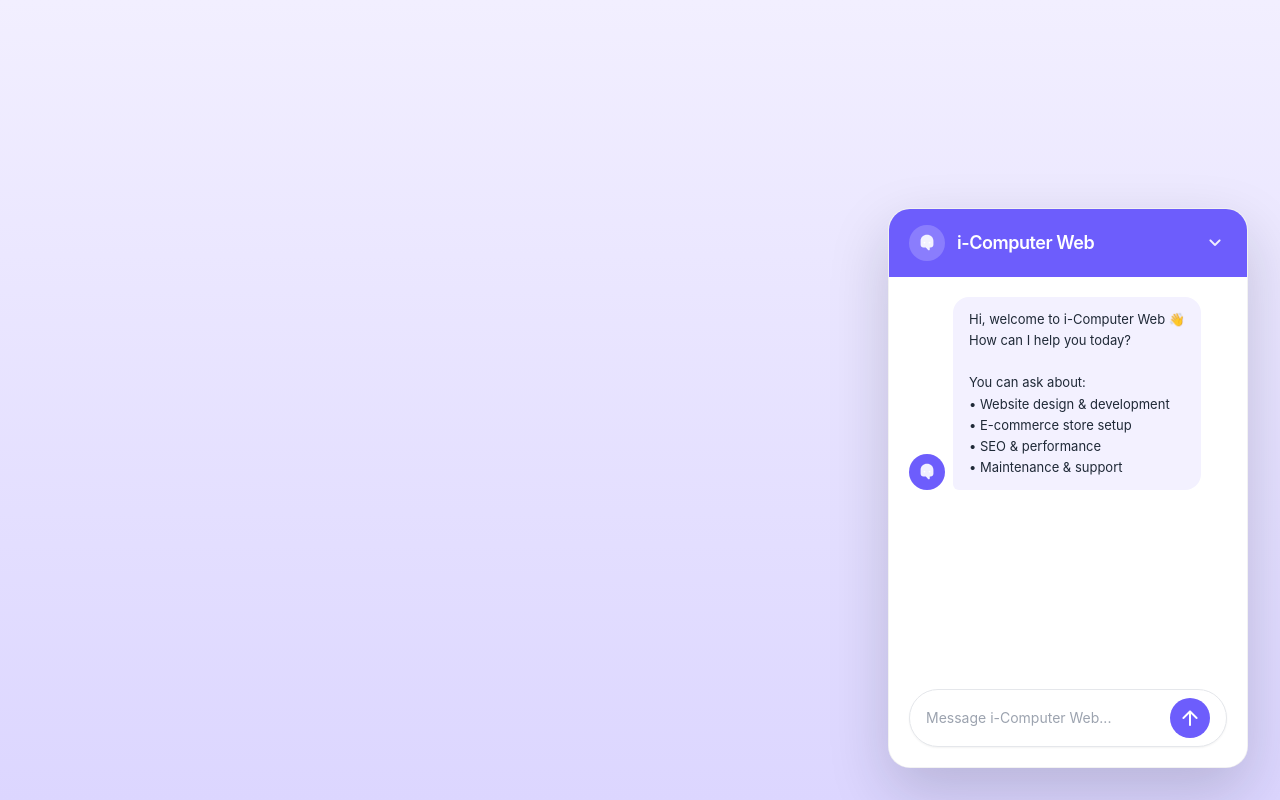
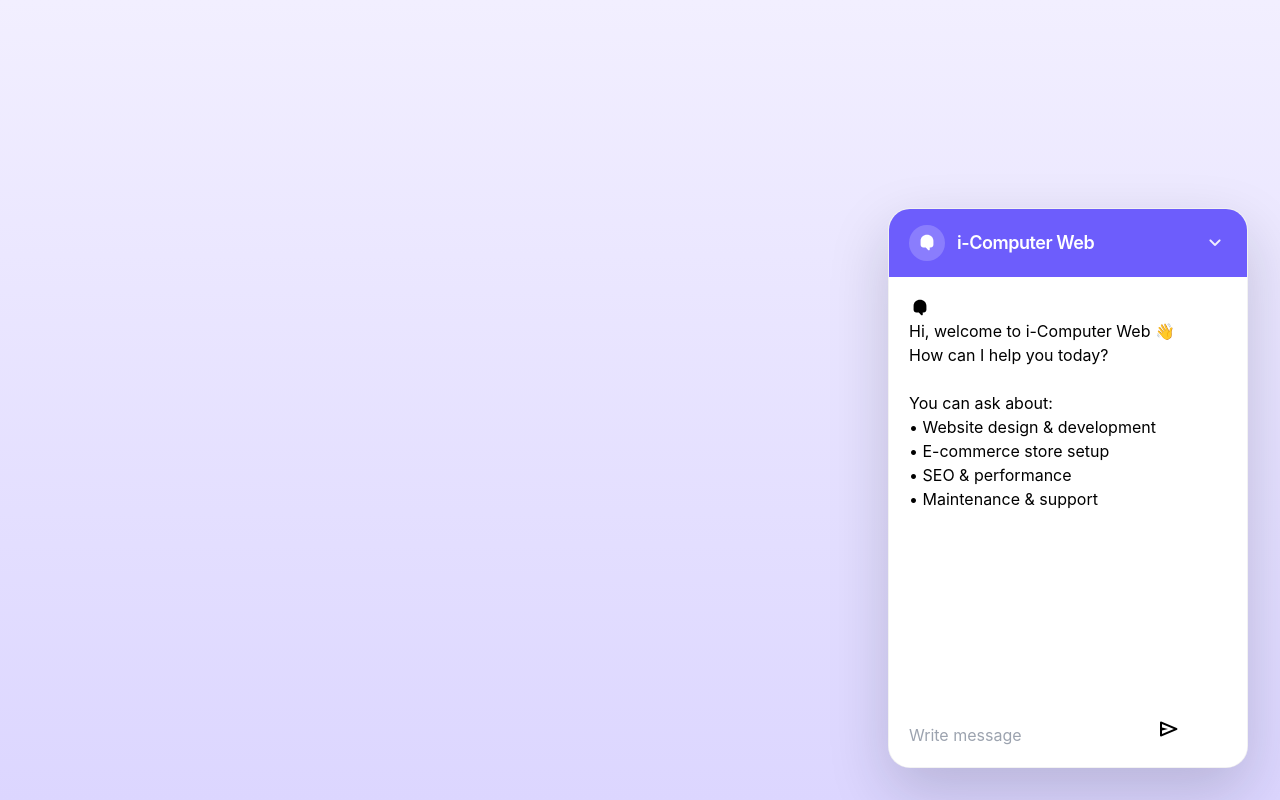
Before and after one commit to WMDTHARUSHIKA/i-computer-chatbot, a React (Vite) app: page / in a window 1280 px wide. Both pictures are taken after a click on the button "Open chatbot". Built offline with nearby package versions, Linux system fonts and the light colour scheme.

Commit message:
updated project

```diff
--- a/src/App.jsx
+++ b/src/App.jsx
@@ -65,9 +65,14 @@
   return null;
 };
 
-const App = () => {
-  // ✅ toggler state
-  const [isOpen, setIsOpen] = useState(false);
+export default function App() {
+  // ✅ embed mode: when opened as https://.../?embed=1
+  const isEmbed =
+    typeof window !== "undefined" &&
+    new URLSearchParams(window.location.search).get("embed") === "1";
+
+  // ✅ In embed mode open immediately (no internal launcher click required)
+  const [isOpen, setIsOpen] = useState(isEmbed ? true : false);
 
   const [chatHistory, setChatHistory] = useState(() => loadHistory());
   const [isLoading, setIsLoading] = useState(false);
@@ -80,13 +85,28 @@
     historyRef.current = chatHistory;
   }, [chatHistory]);
 
-  // Auto-scroll (only when popup is open)
+  // ✅ Add class to remove background in embed mode (CSS will handle it)
   useEffect(() => {
-    if (!isOpen) return;
+    if (!isEmbed) return;
+
+    document.documentElement.classList.add("chat-embed");
+    document.body.classList.add("chat-embed");
+
+    return () => {
+      document.documentElement.classList.remove("chat-embed");
+      document.body.classList.remove("chat-embed");
+    };
+  }, [isEmbed]);
+
+  // Auto-scroll when open (embed is always open)
+  useEffect(() => {
+    const openNow = isEmbed || isOpen;
+    if (!openNow) return;
+
     const el = chatBodyRef.current;
     if (!el) return;
     el.scrollTo({ top: el.scrollHeight, behavior: "smooth" });
-  }, [chatHistory, isOpen]);
+  }, [chatHistory, isOpen, isEmbed]);
 
   // Persist
   useEffect(() => {
@@ -102,13 +122,14 @@
     return () => abortRef.current?.abort?.();
   }, []);
 
-  // Abort + unlock input when closing popup
+  // Abort + unlock input when closing popup (NOT in embed mode)
   useEffect(() => {
+    if (isEmbed) return;
     if (!isOpen) {
       abortRef.current?.abort?.();
       setIsLoading(false);
     }
-  }, [isOpen]);
+  }, [isOpen, isEmbed]);
 
   const setPlaceholderText = (placeholderId, text, isError = false) => {
     setChatHistory((prev) =>
@@ -172,7 +193,7 @@
           signal: controller.signal,
         });
 
-        // ✅ Silent retries (no retry message shown in chat)
+        // silent retries
         if (isBusyStatus(res.status)) {
           if (attempt < maxAttempts) {
             await sleep(800 * attempt);
@@ -235,8 +256,8 @@
   const handleSend = (text) => {
     if (isLoading) return;
 
-    // ensure open when sending
-    if (!isOpen) setIsOpen(true);
+    // non-embed: ensure open when sending
+    if (!isEmbed && !isOpen) setIsOpen(true);
 
     setIsLoading(true);
 
@@ -255,27 +276,8 @@
     generateBotResponse([...base, userMsg], placeholderId);
   };
 
-  const openChat = () => setIsOpen(true);
-  const closeChat = () => setIsOpen(false);
-
-  return (
-    <div className="chatbot-wrapper">
-      {/* ✅ Toggler button when closed */}
-      {!isOpen && (
-        <button
-          type="button"
-          className="chatbot-launcher"
-          onClick={openChat}
-          aria-label="Open chatbot"
-        >
-          <ChatbotIcon className="text-white" />
-        </button>
-      )}
-
-      {/* ✅ Popup when open */}
-      {isOpen && (
-        <div className="chatbot-popup">
-          {/* Header */}
+  const ChatPopup = (
+    <div className={`chatbot-popup ${isEmbed ? "chatbot-embed-fill" : ""}`}>
       <div className="chat-header">
         <div className="header-info">
           <div className="header-icon-container">
@@ -284,31 +286,51 @@
           <h2 className="logo-text">{companyInfo.name}</h2>
         </div>
 
+        {/* ✅ hide close arrow in embed (close handled by website button) */}
+        {!isEmbed && (
           <button
             type="button"
             className="material-symbols-rounded header-arrow"
-              onClick={closeChat}
+            onClick={() => setIsOpen(false)}
             aria-label="Close chatbot"
           >
             keyboard_arrow_down
           </button>
+        )}
       </div>
 
-          {/* Body */}
       <div className="chatbot-body" ref={chatBodyRef}>
         {chatHistory.map((chat) => (
           <ChatMessage key={chat.id} chat={chat} />
         ))}
       </div>
 
-          {/* Footer */}
       <div className="chat-footer">
         <ChatForm onSend={handleSend} disabled={isLoading} />
       </div>
     </div>
+  );
+
+  // ✅ EMBED: show chat space immediately (no internal launcher / no purple screen)
+  if (isEmbed) {
+    return <div className="chatbot-embed-root">{ChatPopup}</div>;
+  }
+
+  // ✅ NORMAL (standalone chatbot site): toggler + popup
+  return (
+    <div className="chatbot-wrapper">
+      {!isOpen && (
+        <button
+          type="button"
+          className="chatbot-launcher"
+          onClick={() => setIsOpen(true)}
+          aria-label="Open chatbot"
+        >
+          <ChatbotIcon className="text-white" />
+        </button>
       )}
+
+      {isOpen && ChatPopup}
     </div>
   );
-};
-
-export default App;
+}
--- a/src/components/ChatForm.jsx
+++ b/src/components/ChatForm.jsx
@@ -1,6 +1,6 @@
 import { useRef } from "react";
 
-const ChatForm = ({ onSend, disabled = false }) => {
+export default function ChatForm({ onSend, disabled = false }) {
   const inputRef = useRef(null);
 
   const handleSubmit = (e) => {
@@ -15,27 +15,25 @@
   };
 
   return (
-    <form className="chat-form" onSubmit={handleSubmit}>
+    <form className="icw-form" onSubmit={handleSubmit}>
       <input
         ref={inputRef}
+        className="icw-input"
         type="text"
-        placeholder={disabled ? "Please wait..." : "Message i-Computer Web..."}
-        className="message-input"
-        required
+        placeholder="Write message"
         autoComplete="off"
         disabled={disabled}
+        required
       />
       <button
+        className="icw-send"
         type="submit"
-        className="send-btn material-symbols-rounded"
         disabled={disabled}
-        aria-disabled={disabled}
-        aria-label="Send message"
+        aria-label="Send"
+        title="Send"
       >
-        arrow_upward
+        <span className="material-symbols-rounded">send</span>
       </button>
     </form>
   );
-};
-
-export default ChatForm;
+}
--- a/src/components/ChatMessage.jsx
+++ b/src/components/ChatMessage.jsx
@@ -1,25 +1,19 @@
 import ChatbotIcon from "./ChatbotIcon";
 
-const ChatMessage = ({ chat }) => {
+export default function ChatMessage({ chat }) {
+  const isBot = chat.role === "model";
+
   return (
-    <div
-      className={`message ${chat.role === "model" ? "bot" : "user"}-message ${
-        chat.isError ? "error" : ""
-      }`}
-    >
-      {chat.role === "model" && (
-        <div className="bot-icon-wrapper">
-          <ChatbotIcon className="text-white" />
+    <div className={`icw-msg ${isBot ? "icw-bot" : "icw-user"} ${chat.isError ? "icw-error" : ""}`}>
+      {isBot && (
+        <div className="icw-bot-avatar" aria-hidden="true">
+          <ChatbotIcon className="icw-bot-avatar-icon" />
         </div>
       )}
 
-      <div className="message-text-container">
-        <p className="message-text" style={{ whiteSpace: "pre-line" }}>
-          {chat.text}
-        </p>
+      <div className="icw-bubble" style={{ whiteSpace: "pre-line" }}>
+        {chat.text}
       </div>
     </div>
   );
-};
-
-export default ChatMessage;
+}
--- a/src/components/ChatbotIcon.jsx
+++ b/src/components/ChatbotIcon.jsx
@@ -11,11 +11,11 @@
       <path
         d="M12 3c3.9 0 7 2.9 7 6.5V14c0 1.7-1.3 3-3 3h-1v2a1 1 0 0 1-1.6.8L10.7 17H8c-1.7 0-3-1.3-3-3V9.5C5 5.9 8.1 3 12 3Z"
         fill="currentColor"
-        opacity="0.9"
       />
       <path
         d="M9.2 10.5a1 1 0 1 0 0 2 1 1 0 0 0 0-2Zm5.6 0a1 1 0 1 0 0 2 1 1 0 0 0 0-2Z"
-        fill="#fff"
+        fill="currentColor"
+        opacity="0.35"
       />
     </svg>
   );
--- a/src/index.css
+++ b/src/index.css
@@ -8,35 +8,44 @@
     color-scheme: light;
   }
 
+  html,
+  body,
+  #root {
+    height: 100%;
+  }
+
   body {
     margin: 0;
     min-height: 100vh;
     font-family: "Inter", sans-serif;
+    background: linear-gradient(180deg, #f2efff 0%, #dcd6ff 100%);
+  }
 
-    /* light purple background like your screenshot */
-    background: linear-gradient(180deg, #f2efff 0%, #dcd6ff 100%);
+  /* ✅ EMBED MODE: remove the background (transparent) */
+  html.chat-embed,
+  body.chat-embed {
+    background: transparent !important;
+    min-height: 0 !important;
   }
 }
 
 @layer components {
-  /* Optional: if your root uses a container */
-  .container {
-    @apply min-h-screen flex items-center justify-center p-4;
-  }
-
-  /* Bottom-right widget area */
   .chatbot-wrapper {
     @apply fixed bottom-8 right-8 z-50 flex flex-col items-end;
   }
 
-  /* The popup card */
+  .chatbot-launcher {
+    @apply w-12 h-12 rounded-full bg-[#6d5dfc] text-white
+           shadow-[0_18px_40px_rgba(17,24,39,0.22)]
+           flex items-center justify-center hover:bg-[#5b4cd1] transition-colors;
+  }
+
   .chatbot-popup {
     @apply w-[360px] h-[560px] bg-white rounded-[22px] overflow-hidden
            shadow-[0_24px_60px_rgba(17,24,39,0.18)]
            flex flex-col border border-black/5;
   }
 
-  /* Header */
   .chat-header {
     @apply bg-[#6d5dfc] text-white px-5 py-4 flex items-center justify-between;
   }
@@ -57,28 +66,16 @@
     @apply text-white/90 hover:text-white transition-colors;
   }
 
-  /* Body */
   .chatbot-body {
     @apply flex-1 overflow-y-auto px-5 py-5 space-y-5 bg-white;
-  }
-
-  .chatbot-body::-webkit-scrollbar {
-    width: 10px;
-  }
-  .chatbot-body::-webkit-scrollbar-thumb {
-    background: rgba(109, 93, 252, 0.22);
-    border-radius: 999px;
-    border: 3px solid #fff;
   }
 
   .message {
     @apply flex items-end gap-2;
   }
-
   .bot-message {
     @apply flex-row;
   }
-
   .user-message {
     @apply flex-row-reverse;
   }
@@ -95,17 +92,14 @@
     @apply px-4 py-3 text-[13px] leading-relaxed;
   }
 
-  /* Bot bubble (very light purple) */
   .bot-message .message-text {
     @apply bg-[#f3f1ff] text-gray-800 rounded-[16px] rounded-bl-[6px];
   }
 
-  /* User bubble */
   .user-message .message-text {
     @apply bg-[#6d5dfc] text-white rounded-[16px] rounded-br-[6px];
   }
 
-  /* Footer (input only look) */
   .chat-footer {
     @apply p-5 bg-white;
   }
@@ -120,46 +114,23 @@
     min-width: 0;
   }
 
-  /* If you still keep the send button, keep it subtle */
   .send-btn {
     @apply w-10 h-10 rounded-full bg-[#6d5dfc] text-white flex items-center justify-center
            ml-3 hover:bg-[#5b4cd1] transition-colors;
   }
 
-  .send-btn:disabled {
-    @apply opacity-60 cursor-not-allowed;
-  }
-  .message-input:disabled {
-    @apply opacity-70 cursor-not-allowed;
+  /* ✅ EMBED MODE helpers */
+  .chatbot-embed-root {
+    width: 100%;
+    height: 100%;
   }
 
-  /* Close button like the screenshot (purple circle with X under the popup) */
-  .chatbot-close-fab {
-    @apply mt-5 w-12 h-12 rounded-full bg-[#6d5dfc] text-white
-           shadow-[0_18px_40px_rgba(17,24,39,0.22)]
-           flex items-center justify-center hover:bg-[#5b4cd1] transition-colors;
-  }
-
-  /* Launcher button when closed */
-  .chatbot-launcher {
-    @apply w-12 h-12 rounded-full bg-[#6d5dfc] text-white
-           shadow-[0_18px_40px_rgba(17,24,39,0.22)]
-           flex items-center justify-center hover:bg-[#5b4cd1] transition-colors;
-  }
-
-  /* Mobile: make it fit screen nicely */
-  @media (max-width: 420px) {
-    .chatbot-wrapper {
-      @apply bottom-4 right-4 left-4 items-stretch;
-    }
-
-    .chatbot-popup {
-      @apply w-auto h-[74vh];
-    }
-
-    .chatbot-close-fab,
-    .chatbot-launcher {
-      @apply self-end;
-    }
+  /* ✅ popup fills iframe; removes extra purple area */
+  .chatbot-embed-fill {
+    width: 100% !important;
+    height: 100% !important;
+    border-radius: 0 !important;
+    box-shadow: none !important;
+    border: 0 !important;
   }
 }
```
Also changed, not shown: public/embed.js (+12 -4 lines). Lines whose indentation alone changed are shown as unchanged.
